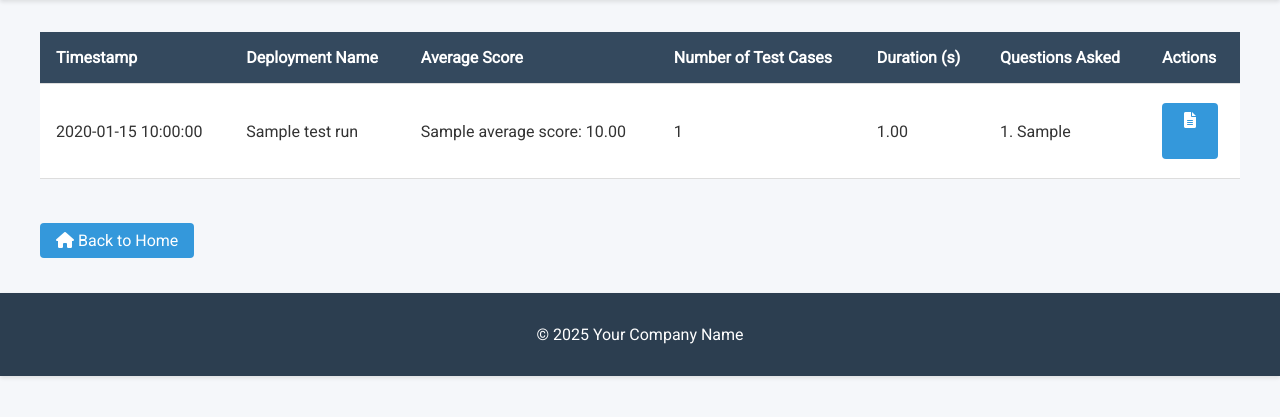
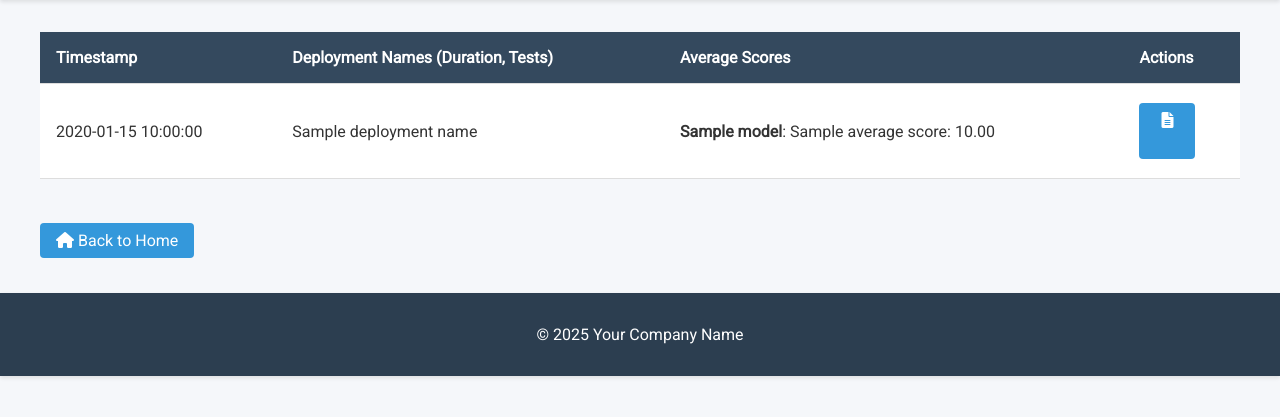
Before and after one commit to ranfysvalle02/autoeval-to-mongodb, a Flask app: page /test_runs in a window 1280 px wide. Shown: the part 70-487 px from the top of the page. Run offline with Flask 3, Linux system fonts and the light colour scheme; a database or web service that is not in the repository returns one stand-in record (values such as "Sample title"); parts of the project's set-up code (start-up, migrations or seed data) failed here and were passed over.

Commit message:
multi-deployment per test

```diff
--- a/app.py
+++ b/app.py
@@ -280,126 +280,155 @@
             test_dataset.append(test_case)
     return test_dataset
 
-def test_rag_task_with_metrics(test_dataset, deployment_name, response_criteria, system_prompt_template, user_prompt_template, selected_metrics):
-    """Runs the RAG task on test data, evaluates selected metrics, and returns the results."""
+def test_rag_task_with_metrics(test_dataset, deployment_names, response_criteria, system_prompt_template, user_prompt_template, selected_metrics):
+    """Runs the RAG task on test data for multiple deployment names, evaluates selected metrics, and returns the results."""
     test_run = {
         "timestamp": datetime.utcnow().isoformat(),
-        "deployment_name": deployment_name,
+        "deployment_names": deployment_names,  # Note the plural key
         "response_criteria": response_criteria,
         "system_prompt_template": system_prompt_template,
         "user_prompt_template": user_prompt_template,
         "selected_metrics": selected_metrics,
-        "test_cases": [],
-        "average_scores": {},  # Average scores per metric
+        "test_cases": [],  # We'll store results here
+        "models": {},  # Store results per model
+        "total_duration_seconds": 0,
     }
 
-    # Start timing
-    start_time = time.perf_counter()
+    # Start overall timing
+    overall_start_time = time.perf_counter()
 
-    # Initialize total scores per metric
-    total_scores = {metric: 0 for metric in selected_metrics}
+    # Loop over each deployment name (model)
+    for deployment_name in deployment_names:
+        print(f"Running tests for deployment: {deployment_name}")
+        # Start timing for this deployment
+        start_time = time.perf_counter()
 
-    for idx, test_case in enumerate(test_dataset):
-        input_prompt = test_case["input"]
-        expected_output = test_case["expected"].strip()
+        # Initialize total scores per metric
+        total_scores = {metric: 0 for metric in selected_metrics}
+        model_test_cases = []
+        for idx, test_case in enumerate(test_dataset):
+            input_prompt = test_case["input"]
+            expected_output = test_case["expected"].strip()
 
-        generated_output, messages, context_docs = run_rag_task(input_prompt, deployment_name, response_criteria, system_prompt_template, user_prompt_template)
+            generated_output, messages, context_docs = run_rag_task(
+                input_prompt,
+                deployment_name,
+                response_criteria,
+                system_prompt_template,
+                user_prompt_template
+            )
 
-        # Reconstruct context_str from context_docs
-        if context_docs:
-            context_str = "\n".join(
-                [f"- {doc['title']} ({doc['year']})\n\n{doc['plot']}" for doc in context_docs]
-            )
-        else:
-            context_str = "No specific context was found."
+            # Reconstruct context_str from context_docs
+            if context_docs:
+                context_str = "\n".join(
+                    [f"- {doc['title']} ({doc['year']})\n\n{doc['plot']}" for doc in context_docs]
+                )
+            else:
+                context_str = "No specific context was found."
 
-        metric_results = {}
+            metric_results = {}
 
-        for metric_name in selected_metrics:
-            evaluator = METRICS.get(metric_name)
-            if not evaluator:
-                print(f"Evaluator for {metric_name} is not initialized.", file=sys.stderr)
-                continue
+            for metric_name in selected_metrics:
+                evaluator = METRICS.get(metric_name)
+                if not evaluator:
+                    print(f"Evaluator for {metric_name} is not initialized.", file=sys.stderr)
+                    continue
 
-            # Prepare inputs for each metric
-            if callable(evaluator) and not hasattr(evaluator, 'eval'):
-                # For function-based metrics like exact_match
-                result = evaluator(
-                    output=generated_output,
-                    expected=expected_output
-                )
-            elif hasattr(evaluator, 'eval'):
-                # For class-based evaluators with an eval method
-                if metric_name == "Factuality":
-                    # Ensure that 'expected_output' is provided for Factuality evaluation
-                    if not expected_output:
-                        print(f"Expected output is required for Factuality evaluation in Test Case {idx+1}.", file=sys.stderr)
-                        result = type('Result', (object,), {'score': 0, 'reason': 'Expected output is missing.', 'metadata': {}})
-                    else:
+                # Prepare inputs for each metric
+                if callable(evaluator) and not hasattr(evaluator, 'eval'):
+                    # For function-based metrics like exact_match
+                    result = evaluator(
+                        output=generated_output,
+                        expected=expected_output
+                    )
+                elif hasattr(evaluator, 'eval'):
+                    # For class-based evaluators with an eval method
+                    if metric_name == "Factuality":
+                        # Ensure that 'expected_output' is provided for Factuality evaluation
+                        if not expected_output:
+                            print(f"Expected output is required for Factuality evaluation in Test Case {idx+1}.", file=sys.stderr)
+                            result = type('Result', (object,), {'score': 0, 'reason': 'Expected output is missing.', 'metadata': {}})
+                        else:
+                            result = evaluator.eval(
+                                input=input_prompt,
+                                output=generated_output,
+                                expected=expected_output
+                            )
+                    elif metric_name == "Kid Friendly":
+                        result = evaluator.eval(
+                            output=generated_output
+                        )
+                    elif metric_name in ("Context Relevancy", "Faithfulness"):
                         result = evaluator.eval(
                             input=input_prompt,
                             output=generated_output,
-                            expected=expected_output
+                            context=context_str
                         )
-                elif metric_name == "Kid Friendly":
-                    result = evaluator.eval(
-                        output=generated_output
-                    )
-                elif metric_name in ("Context Relevancy", "Faithfulness"):
-                    result = evaluator.eval(
-                        input=input_prompt,
-                        output=generated_output,
-                        context=context_str
-                    )
+                    else:
+                        print(f"Metric {metric_name} is not recognized.", file=sys.stderr)
+                        continue
                 else:
-                    print(f"Metric {metric_name} is not recognized.", file=sys.stderr)
+                    print(f"Evaluator for {metric_name} is not callable or does not have an eval method.", file=sys.stderr)
                     continue
-            else:
-                print(f"Evaluator for {metric_name} is not callable or does not have an eval method.", file=sys.stderr)
-                continue
 
-            # Collect 'score', 'reason', 'metadata'
-            metric_results[metric_name] = {
-                'score': result.score,
-                'reason': getattr(result, 'reason', ''),
-                'metadata': getattr(result, 'metadata', {}),
+                # Collect 'score', 'reason', 'metadata'
+                metric_results[metric_name] = {
+                    'score': result.score,
+                    'reason': getattr(result, 'reason', ''),
+                    'metadata': getattr(result, 'metadata', {}),
+                }
+                total_scores[metric_name] += result.score
+
+            test_case_result = {
+                "test_case_id": test_case.get("id", idx + 1),
+                "input_prompt": input_prompt,
+                "expected_output": expected_output,
+                "generated_output": generated_output,
+                "metric_results": metric_results,
+                "messages": messages,  # Store the messages sent to the Azure client
+                "context_docs": context_docs,  # Store the context documents
+                "deployment_name": deployment_name,  # Include deployment name in test case result
             }
-            total_scores[metric_name] += result.score
 
-        test_case_result = {
-            "test_case_id": test_case.get("id", idx + 1),
-            "input_prompt": input_prompt,
-            "expected_output": expected_output,
-            "generated_output": generated_output,
-            "metric_results": metric_results,
-            "messages": messages,  # Store the messages sent to the Azure client
-            "context_docs": context_docs,  # Store the context documents
+            model_test_cases.append(test_case_result)
+
+            print(f"\n{'='*10} Test Case {idx+1} for {deployment_name} {'='*10}")
+            print(f"Input Prompt:\n{input_prompt}")
+            print(f"Expected Output:\n{expected_output}")
+            print(f"Generated Output:\n{generated_output}")
+            print(f"Metric Results:")
+            for m_name, res in metric_results.items():
+                print(f"- {m_name} Score: {res['score']}")
+                print(f"  Metadata: {res['metadata']}")
+            print(f"{'='*30}")
+
+        # Calculate average scores per metric for this model
+        average_scores = {}
+        for metric_name in total_scores:
+            average_score = total_scores[metric_name] / len(test_dataset) if test_dataset else 0
+            average_scores[metric_name] = average_score
+
+        # End timing for this deployment
+        end_time = time.perf_counter()
+        deployment_duration = end_time - start_time
+
+        # Store results per model, including duration
+        test_run["models"][deployment_name] = {
+            "average_scores": average_scores,
+            "test_cases": model_test_cases,
+            "duration_seconds": deployment_duration,  # Add duration per deployment
         }
 
-        test_run["test_cases"].append(test_case_result)
+        # Append to overall test cases
+        test_run["test_cases"].extend(model_test_cases)
 
-        print(f"\n{'='*10} Test Case {idx+1} {'='*10}")
-        print(f"Input Prompt:\n{input_prompt}")
-        print(f"Expected Output:\n{expected_output}")
-        print(f"Generated Output:\n{generated_output}")
-        print(f"Metric Results:")
-        for m_name, res in metric_results.items():
-            print(f"- {m_name} Score: {res['score']}")
-            print(f"  Metadata: {res['metadata']}")
-        print(f"{'='*30}")
+        print(f"\n--- Test Run Summary for {deployment_name} ---")
+        for metric_name, avg_score in average_scores.items():
+            print(f"Average {metric_name} Score: {avg_score}")
 
-    # Calculate average scores per metric
-    for metric_name in total_scores:
-        average_score = total_scores[metric_name] / len(test_dataset) if test_dataset else 0
-        test_run["average_scores"][metric_name] = average_score
-
-    print("\n--- Test Run Summary ---")
-    for metric_name, avg_score in test_run["average_scores"].items():
-        print(f"Average {metric_name} Score: {avg_score}")
-
-    # End timing
-    end_time = time.perf_counter()
-    total_duration = end_time - start_time
+    # End overall timing
+    overall_end_time = time.perf_counter()
+    total_duration = overall_end_time - overall_start_time
     test_run["total_duration_seconds"] = total_duration
 
     return test_run
@@ -414,7 +443,9 @@
             {},
             {
                 "timestamp": 1,
-                "deployment_name": 1,
+                "deployment_names": 1,
+                "deployment_name": 1,  # Include for older test runs
+                "models": 1,  # Include models to access durations
                 "average_scores": 1,
                 "response_criteria": 1,
                 "system_prompt_template": 1,
@@ -518,8 +549,11 @@
 def run_test():
     # Extract test cases from form data
     test_dataset = get_test_dataset_from_form(request.form)
-    # Retrieve the selected deployment name from the form
-    deployment_name = request.form.get('deployment_name', DEFAULT_DEPLOYMENT_NAME)
+    # Retrieve the selected deployment names from the form
+    deployment_names = request.form.getlist('deployment_names')
+    if not deployment_names:
+        # Default to the default deployment name if none are selected
+        deployment_names = [DEFAULT_DEPLOYMENT_NAME]
     # Get the response criteria from the form
     response_criteria = request.form.get('response_criteria', '').strip()
     # Get system and user prompt templates
@@ -531,7 +565,14 @@
         # Default to Factuality if no metrics are selected
         selected_metrics = ['Factuality']
     # Run the test
-    test_run_data = test_rag_task_with_metrics(test_dataset, deployment_name, response_criteria, system_prompt_template, user_prompt_template, selected_metrics)
+    test_run_data = test_rag_task_with_metrics(
+        test_dataset,
+        deployment_names,
+        response_criteria,
+        system_prompt_template,
+        user_prompt_template,
+        selected_metrics
+    )
 
     # Save test run data to MongoDB
     inserted_id = test_runs_collection.insert_one(test_run_data).inserted_id
@@ -552,8 +593,11 @@
     if not input_prompt:
         return "Error: Input prompt is empty.", 400
 
-    # Retrieve the selected deployment name from the form
-    deployment_name = request.form.get('deployment_name', DEFAULT_DEPLOYMENT_NAME)
+    # Retrieve the selected deployment names from the form
+    deployment_names = request.form.getlist('deployment_names')
+    if not deployment_names:
+        # Default to the default deployment name if none are selected
+        deployment_names = [DEFAULT_DEPLOYMENT_NAME]
     # Get the response criteria from the form
     response_criteria = request.form.get('response_criteria', '').strip()
     # Get system and user prompt templates
@@ -564,6 +608,9 @@
     if not selected_metrics:
         # Default to Factuality if no metrics are selected
         selected_metrics = ['Factuality']
+
+    # We will just run the preview for the first selected deployment name
+    deployment_name = deployment_names[0]
 
     generated_output, messages, context_docs = run_rag_task(input_prompt, deployment_name, response_criteria, system_prompt_template, user_prompt_template)
 
@@ -650,7 +697,9 @@
             {},
             {
                 "timestamp": 1,
-                "deployment_name": 1,
+                "deployment_names": 1,
+                "deployment_name":1, # Include for older test runs
+                "models": 1,  # Include models to access durations
                 "average_scores": 1,
                 "response_criteria": 1,
                 "system_prompt_template": 1,
--- a/templates/test_run_list.html
+++ b/templates/test_run_list.html
@@ -146,11 +146,9 @@
                     <thead>
                         <tr>
                             <th>Timestamp</th>
-                            <th>Deployment Name</th>
-                            <th>Average Score</th>
-                            <th>Number of Test Cases</th>
-                            <th>Duration (s)</th> <!-- Added this column -->
-                            <th>Questions Asked</th>
+                            <th>Deployment Names (Duration, Tests)</th>
+                            <th>Average Scores</th>
+                            <!-- Removed 'Number of Test Cases' column -->
                             <th>Actions</th>
                         </tr>
                     </thead>
@@ -158,24 +156,67 @@
                         {% for run in test_runs %}
                         <tr>
                             <td>{{ run.timestamp }}</td>
-                            <td>{{ run.deployment_name }}</td>
                             <td>
-                                {% for metric_name, avg_score in run.average_scores.items() %}
-                                    {{ metric_name }}: {{ "%.2f"|format(avg_score) }}<br>
-                                {% endfor %}
+                                {% if run.deployment_names %}
+                                    {% for name in run.deployment_names %}
+                                        {{ name }}
+                                        {% set details = [] %}
+                                        {% if run.models and run.models[name] %}
+                                            {% if run.models[name]['duration_seconds'] %}
+                                                {% set _ = details.append('%.2f'|format(run.models[name]['duration_seconds']) ~ ' s') %}
+                                            {% endif %}
+                                            {% if run.models[name]['test_cases'] %}
+                                                {% set num_tests = run.models[name]['test_cases'] | length %}
+                                                {% set _ = details.append(num_tests|string ~ ' tests') %}
+                                            {% endif %}
+                                        {% endif %}
+                                        {% if details %}
+                                            ({{ details | join(', ') }})
+                                        {% endif %}
+                                        {% if not loop.last %}
+                                            ,
+                                        {% endif %}
+                                    {% endfor %}
+                                {% else %}
+                                    {{ run.deployment_name }}
+                                    {% set details = [] %}
+                                    {% if run.total_duration_seconds %}
+                                        {% set _ = details.append('%.2f'|format(run.total_duration_seconds) ~ ' s') %}
+                                    {% endif %}
+                                    {% if run.test_cases %}
+                                        {% set num_tests = run.test_cases | length %}
+                                        {% set _ = details.append(num_tests|string ~ ' tests') %}
+                                    {% endif %}
+                                    {% if details %}
+                                        ({{ details | join(', ') }})
+                                    {% endif %}
+                                {% endif %}
                             </td>
-                            <td>{{ run.test_cases | length }}</td>
                             <td>
-                                {% if run.total_duration_seconds %}
-                                    {{ "%.2f"|format(run.total_duration_seconds) }}
+                                {% if run.models %}
+                                    <!-- For each model, display its name and average scores -->
+                                    {% for model_name, model_data in run.models.items() %}
+                                        <strong>{{ model_name }}</strong>:
+                                        {% for metric_name, avg_score in model_data.average_scores.items() %}
+                                            {{ metric_name }}: {{ "%.2f"|format(avg_score) }}
+                                            {% if not loop.last %}
+                                                |
+                                            {% endif %}
+                                        {% endfor %}
+                                        {% if not loop.last %}
+                                            <br>
+                                        {% endif %}
+                                    {% endfor %}
+                                {% elif run.average_scores %}
+                                    {% for metric_name, avg_score in run.average_scores.items() %}
+                                        {{ metric_name }}: {{ "%.2f"|format(avg_score) }}
+                                        {% if not loop.last %}
+                                            |
+                                        {% endif %}
+                                    {% endfor %}
                                 {% else %}
                                     N/A
                                 {% endif %}
-                            </td> <!-- Added duration display -->
-                            <td>
-                                {% for case in run.test_cases %}
-                                    {{ loop.index }}. {{ case.input_prompt | truncate(50) }}<br>
-                                {% endfor %}
                             </td>
                             <td>
                                 <a href="/test_run/{{ run._id }}" class="btn icon" title="View Results"><i class="fa fa-file-alt"></i></a>
```
Also changed, not shown: templates/index.html (+31 -11 lines), templates/test_results.html (+19 -14 lines).
